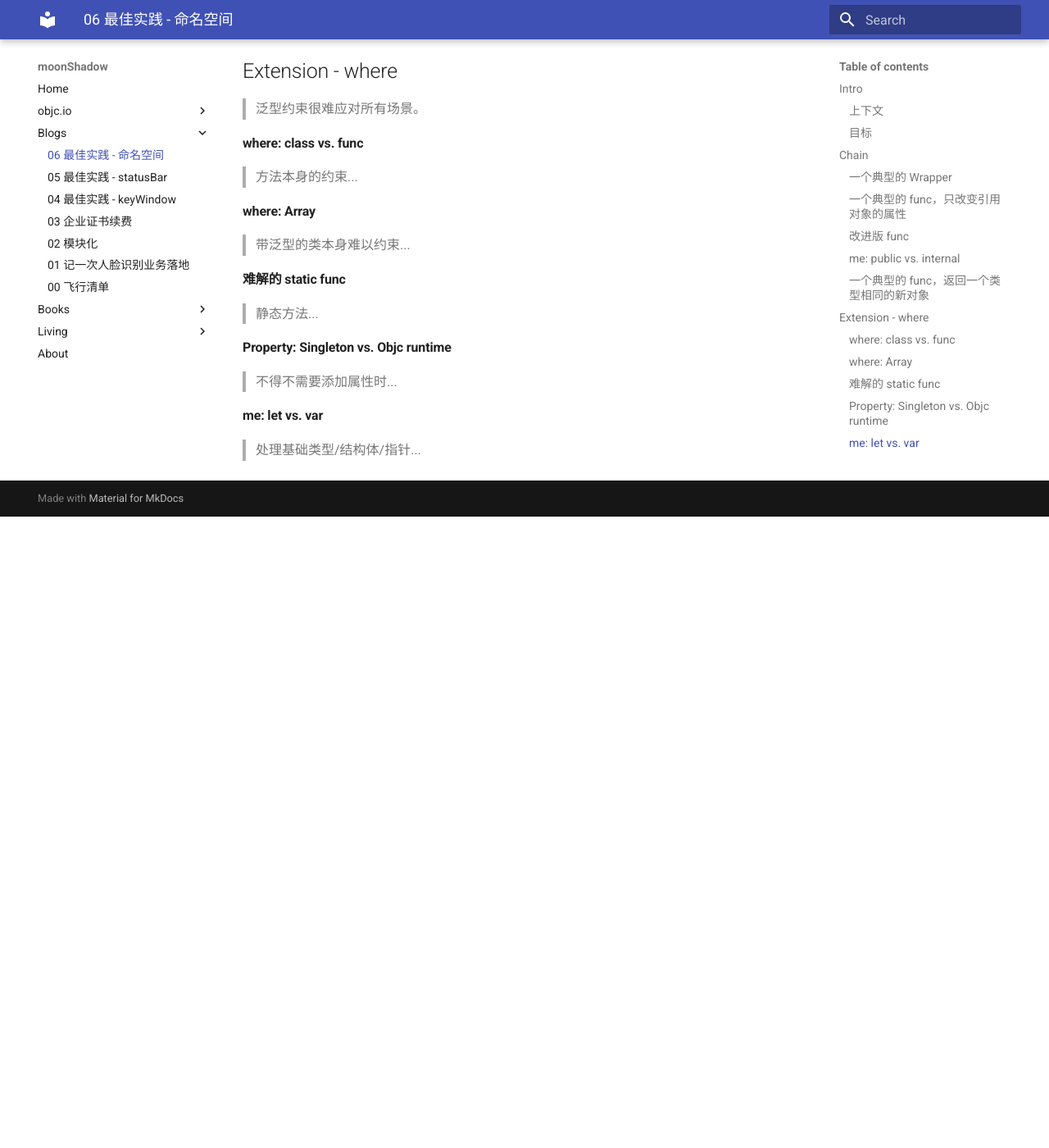
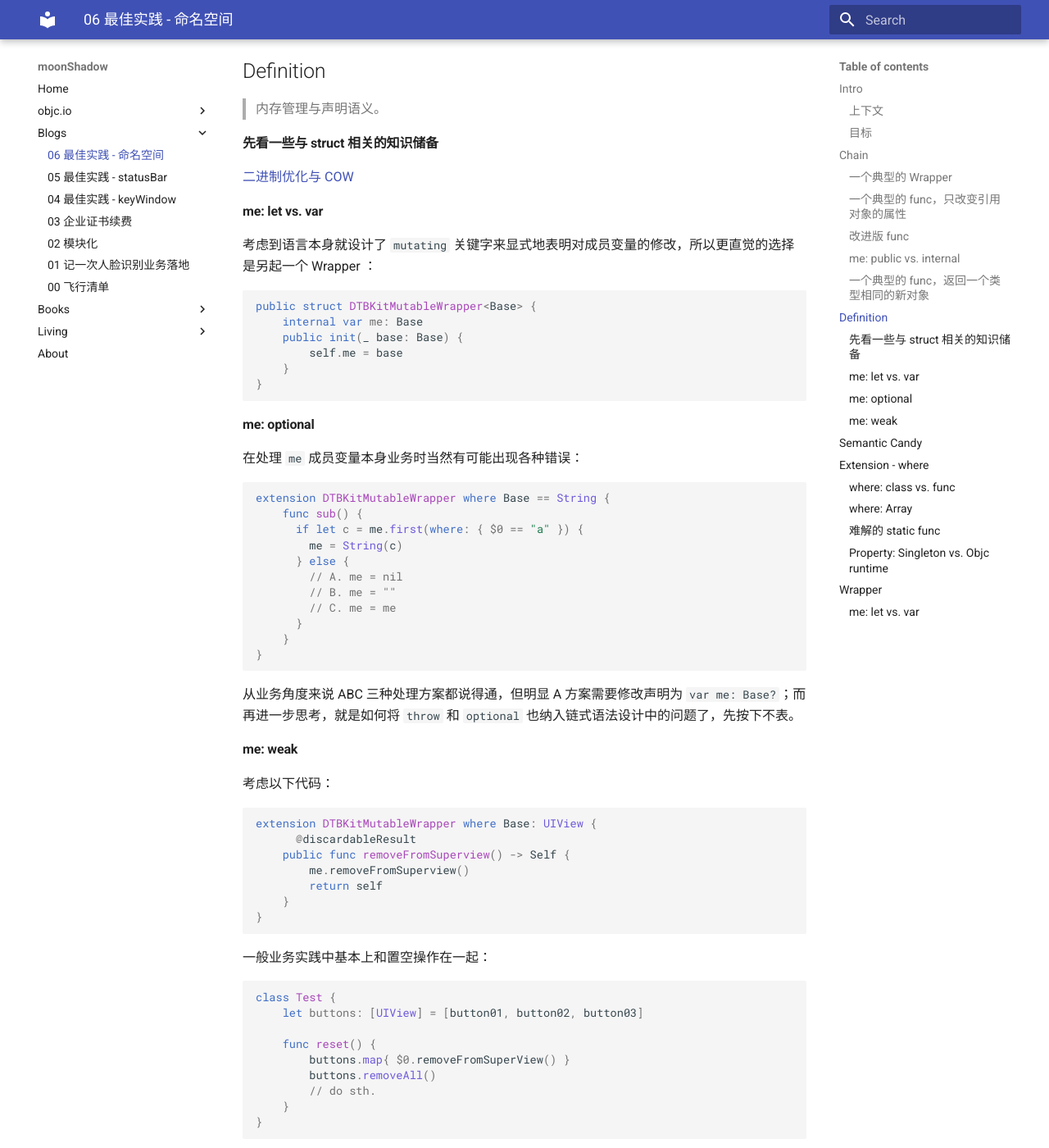
Before and after one commit to darkThanBlack/darkThanBlack.github.io, an MkDocs documentation site: the page built from docs/blogs/06-bp-namespace.md, in a window 1280 px wide and 1400 px high, scrolled down 3767 px. Shown: the whole window at 82% size. Built offline with MkDocs 1.6.1 and Material for MkDocs 9.7.7, drawn with Linux system fonts in a browser that asks for light colours; before the commit the page ends 4397 px from its top, so only the background shows below that; some of the changed text lies outside the part shown.

Commit message:
[feat] daily

````diff
--- a/docs/blogs/06-bp-namespace.md
+++ b/docs/blogs/06-bp-namespace.md
@@ -198,6 +198,110 @@ let ci03: CIImage = image.dtb.ci()
 
 
 
+## Definition
+
+> 内存管理与声明语义。
+
+
+
+#### 先看一些与 struct 相关的知识储备
+
+[二进制优化与 COW](https://juejin.cn/post/7191406877819797561)
+
+
+
+#### me: let vs. var
+
+考虑到语言本身就设计了 ``mutating`` 关键字来显式地表明对成员变量的修改，所以更直觉的选择是另起一个 Wrapper ：
+
+```swift
+public struct DTBKitMutableWrapper<Base> {
+    internal var me: Base
+    public init(_ base: Base) {
+        self.me = base
+    }
+}
+```
+
+
+
+#### me: optional
+
+在处理 ``me`` 成员变量本身业务时当然有可能出现各种错误：
+
+```swift
+extension DTBKitMutableWrapper where Base == String {
+    func sub() {
+      if let c = me.first(where: { $0 == "a" }) {
+      	me = String(c)
+      } else {
+        // A. me = nil
+        // B. me = ""
+        // C. me = me
+      }
+    }
+}
+```
+
+从业务角度来说 ABC 三种处理方案都说得通，但明显 A 方案需要修改声明为 `` var me: Base?``；而再进一步思考，就是如何将 ``throw`` 和 ``optional`` 也纳入链式语法设计中的问题了，先按下不表。
+
+
+
+#### me: weak
+
+考虑以下代码：
+
+```swift
+extension DTBKitMutableWrapper where Base: UIView {
+	  @discardableResult
+    public func removeFromSuperview() -> Self {
+        me.removeFromSuperview()
+        return self
+    }
+}
+```
+
+一般业务实践中基本上和置空操作在一起：
+
+```swift
+class Test {
+	let buttons: [UIView] = [button01, button02, button03]
+
+	func reset() {
+		buttons.map{ $0.removeFromSuperView() }
+		buttons.removeAll()
+		// do sth.
+	}
+}
+```
+
+一番改造后的 Wrapper 可能类似于：
+
+```swift
+extension DTBKitMutableOptionalWrapper where Base: UIView {
+	  @discardableResult
+    public func removeFromSuperview() -> Self {
+        me?.removeFromSuperview()
+        me = nil
+        return self
+    }
+}
+```
+
+那么如果不用 ``optional`` 和置空操作，``removeFromSuperview`` 等类似的函数会不会造成引用计数和内存方面的问题？``me`` 属性本身是否需要 ``weak`` 修饰呢？
+
+[Swift-Regret-Weak-Vars-in-Structs](https://belkadan.com/blog/2021/12/Swift-Regret-Weak-Vars-in-Structs/#)
+
+
+
+## Semantic Candy
+
+> 创建语法糖来增强语义。
+
+
+
+
+
 ## Extension - where
 
 > 泛型约束很难应对所有场景。
@@ -228,6 +332,10 @@ let ci03: CIImage = image.dtb.ci()
 
 
 
+## Wrapper
+
+
+
 #### me: let vs. var
 
 > 处理基础类型/结构体/指针...
````
